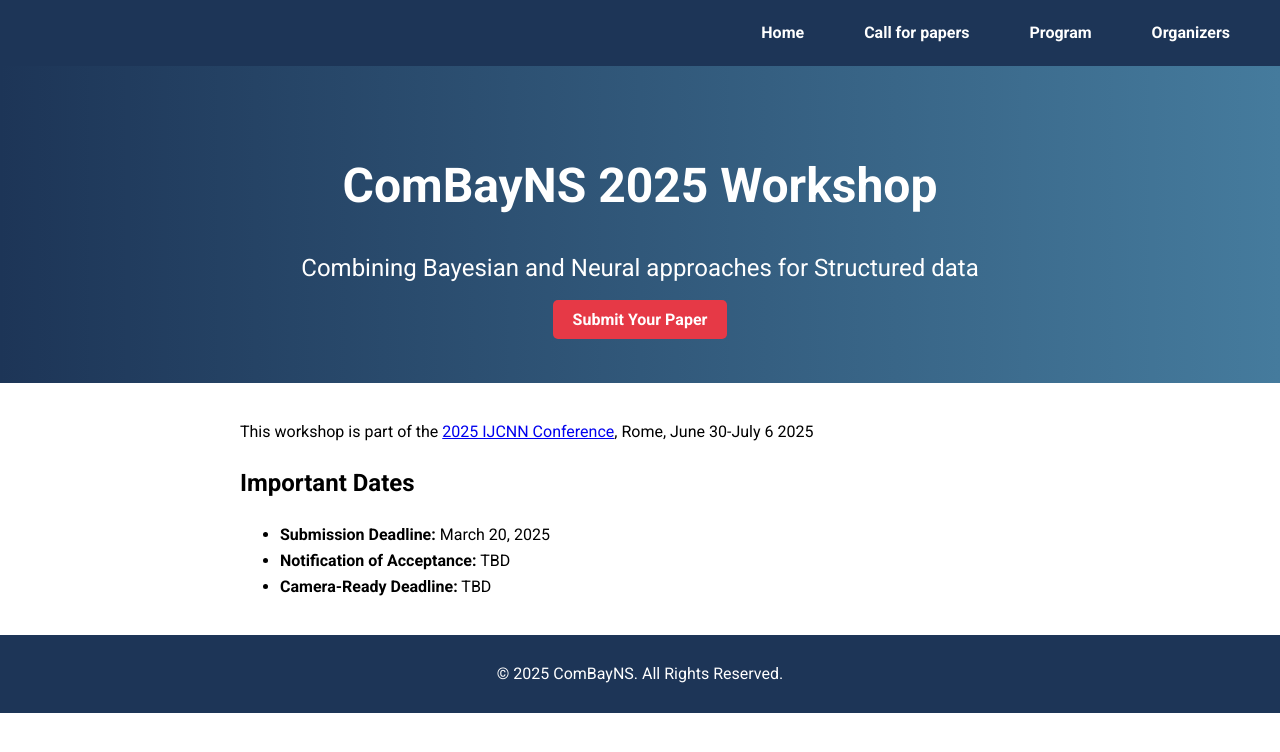
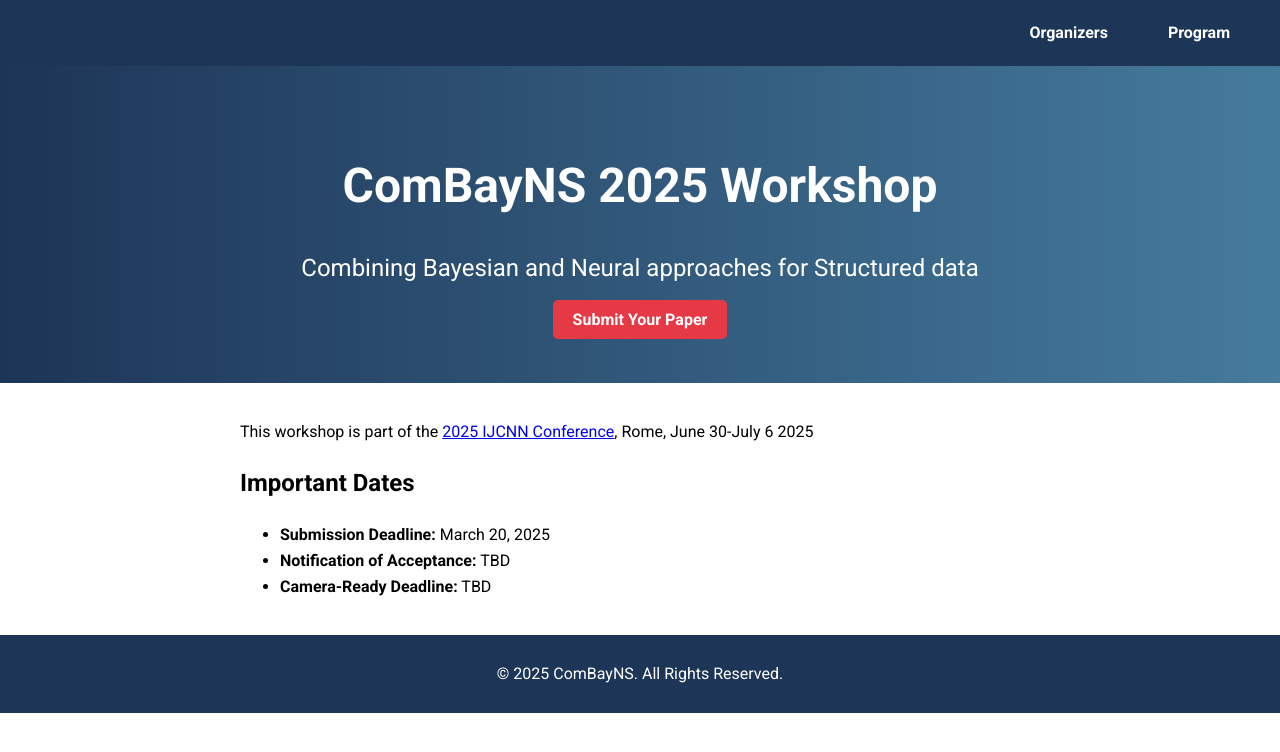
Before and after one commit to combayns2025/combayns2025.github.io, a Jekyll site: the page built from index.md, in a window 1280 px wide. Shown: the top 752 px of the page. Built offline with Jekyll 4.4.1, drawn with Linux system fonts in a browser that asks for light colours.

Commit message:
Update navbar.html

```diff
--- a/_includes/navbar.html
+++ b/_includes/navbar.html
@@ -4,9 +4,8 @@
       ☰
     </button>
     <ul class="navbar-menu">
-      {% for item in site.nav %}
-        <li><a href="{{ item.url }}">{{ item.title }}</a></li>
-      {% endfor %}
+      <li><a href="#organizers">Organizers</a></li>
+      <li><a href="#program">Program</a></li>
     </ul>
   </div>
 </nav>
```
